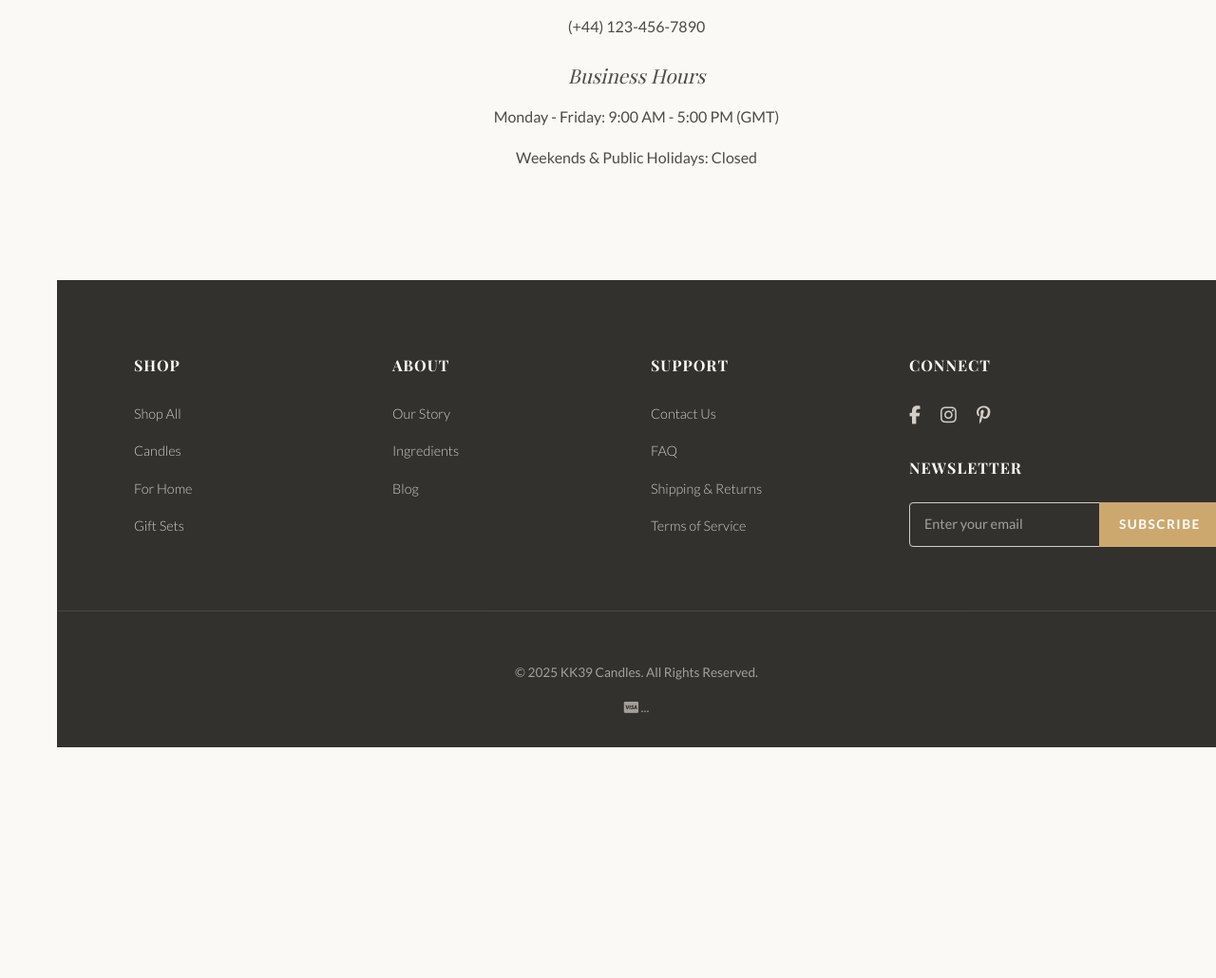
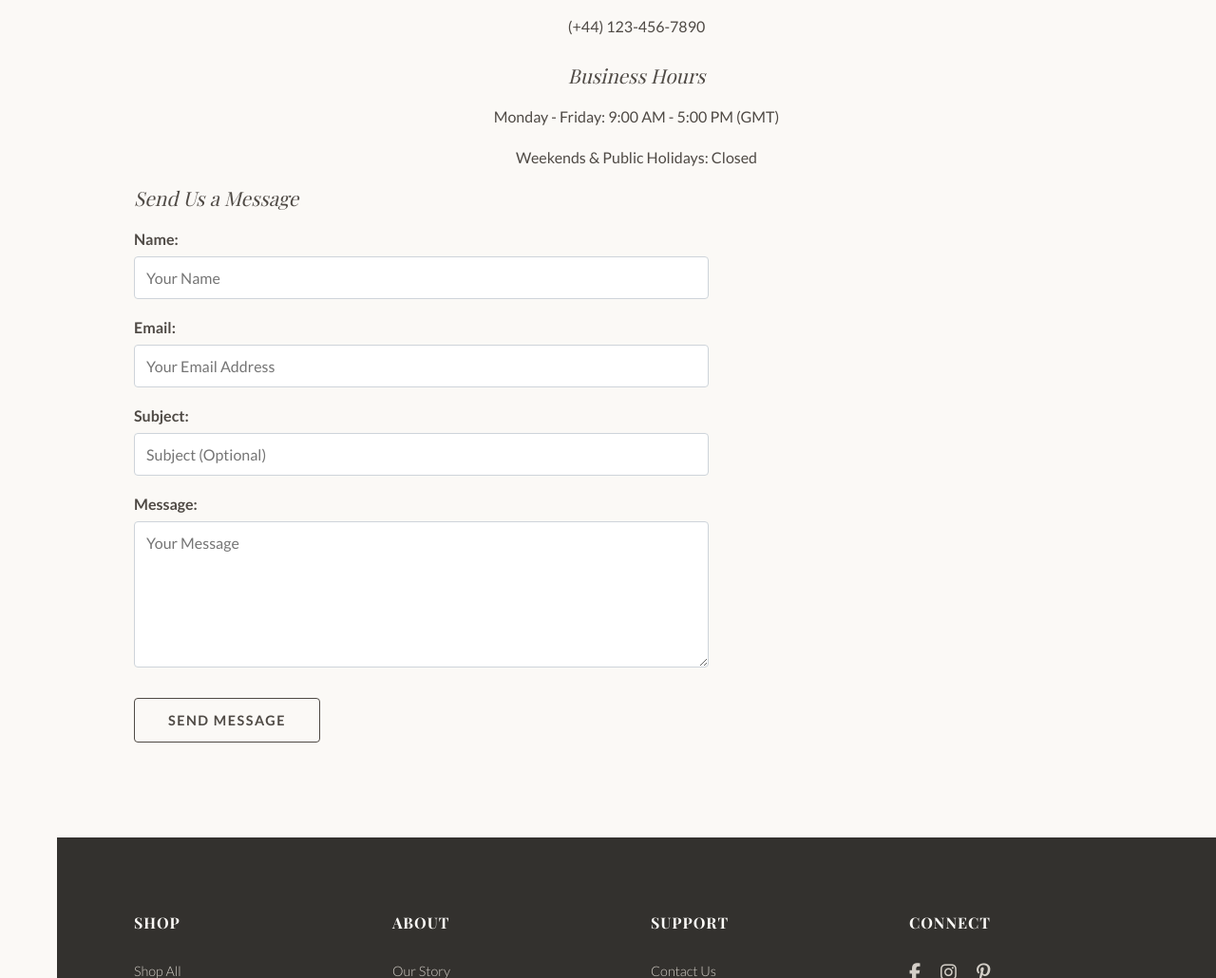
Before and after one commit to kristine-kiki/KK39_Candles, a Django app: page /support/contact/ in a window 1280 px wide. Shown: the part 699-1729 px from the top of the page at 95% size. Before the commit the page ends 1486 px from the top, so only its background shows below. Run offline with Django 3.2, Linux system fonts and the light colour scheme; some libraries are stand-ins or nearby versions.

Commit message:
add contact form,update views,allowing users to send messages,check funcionality

```diff
--- a/KK39_Candles/settings.py
+++ b/KK39_Candles/settings.py
@@ -185,6 +185,7 @@ STRIPE_PUBLIC_KEY = os.getenv('STRIPE_PUBLIC_KEY', '')
 STRIPE_SECRET_KEY = os.getenv('STRIPE_SECRET_KEY', '')
 STRIPE_WH_SECRET = os.getenv('STRIPE_WH_SECRET','')
 DEFAULT_FROM_EMAIL = 'hello@kk39candles.com'
+CONTACT_EMAIL = 'hello@kk39candles.com'
 
 
 # Default primary key field type
--- /dev/null
+++ b/contact/forms.py
@@ -0,0 +1,21 @@
+from django import forms
+
+class ContactForm(forms.Form):
+    name = forms.CharField(
+        max_length=100,
+        required=True,
+        widget=forms.TextInput(attrs={'placeholder': 'Your Name'})
+    )
+    email = forms.EmailField(
+        required=True,
+        widget=forms.EmailInput(attrs={'placeholder': 'Your Email Address'})
+    )
+    subject = forms.CharField(
+        max_length=150,
+        required=False, # Make subject optional, or True if required
+        widget=forms.TextInput(attrs={'placeholder': 'Subject (Optional)'})
+    )
+    message = forms.CharField(
+        required=True,
+        widget=forms.Textarea(attrs={'placeholder': 'Your Message', 'rows': 5})
+    )
--- a/contact/templates/contact/contact_us.html
+++ b/contact/templates/contact/contact_us.html
@@ -20,9 +20,46 @@
                 <h3 class="mt-4">Business Hours</h3>
                 <p>Monday - Friday: 9:00 AM - 5:00 PM (GMT)</p>
                 <p>Weekends & Public Holidays: Closed</p>
-
+            </div>
+            <!--Contact form-->
+            <div class="col-md-7">
+                <h3>Send Us a Message</h3>
+                <form method="POST" action="{% url 'contact:contact_us' %}" id="contact-us-form">
+                    {% csrf_token %}
+                    {{ form.as_p }}
+                    <button type="submit" class="btn btn-primary mt-2">Send Message</button>
+                </form>
             </div>
         </div>
     </div>
 </section>
 {% endblock content %}
+
+{% block extra_css %}
+<style>
+    /* Optional: Add some basic styling */
+    #contact-us-form p { /* Styles for when using form.as_p */
+        margin-bottom: 1rem;
+    }
+    #contact-us-form label {
+        display: block;
+        margin-bottom: .3rem;
+        font-weight: bold;
+    }
+    #contact-us-form input[type="text"],
+    #contact-us-form input[type="email"],
+    #contact-us-form textarea {
+        width: 100%;
+        padding: .5rem .75rem;
+        border: 1px solid #ced4da;
+        border-radius: .25rem;
+    }
+    #contact-us-form textarea {
+        min-height: 120px;
+    }
+    #contact-us-form .invalid-feedback { /* For custom loop rendering errors */
+        color: #dc3545;
+        font-size: 0.875em;
+    }
+</style>
+{% endblock extra_css %}
--- a/contact/views.py
+++ b/contact/views.py
@@ -1,4 +1,9 @@
-from django.shortcuts import render
+from django.shortcuts import render, redirect
+from django.core.mail import send_mail
+from django.conf import settings
+from django.template.loader import render_to_string
+from django.contrib import messages
+from .forms import ContactForm
 
 # Create your views here.
 
@@ -6,7 +11,47 @@ def contact(request):
     """
     Renders the 'Contact Us' page.
     """
-    context = {}
+    if request.method == 'POST':
+        form = ContactForm(request.POST)
+        if form.is_valid():
+            # Form is valid, process the data
+            name = form.cleaned_data['name']
+            from_email = form.cleaned_data['email'] # User's email
+            subject = form.cleaned_data['subject']
+            message_body = form.cleaned_data['message']
+
+            # Prepare email content
+            email_subject = f'New Contact Form Message: {subject if subject else "Enquiry"}'
+            email = render_to_string('contact/emails/email.html', {
+                'name': name,
+                'from_email': from_email,
+                'subject': subject,
+                'message_body': message_body,
+            })
+            email = f"Message from: {name} <{from_email}>\n\nSubject: {subject}\n\nMessage:\n{message_body}"
+
+            try:
+                send_mail(
+                    subject=email_subject,
+                    message=email, # Plain text version
+                    from_email=settings.DEFAULT_FROM_EMAIL,
+                    recipient_list=[settings.CONTACT_EMAIL],
+                    html_message=email, # HTML version (optional but nice)
+                    fail_silently=False,
+                )
+                messages.success(request, 'Thank you for your message! We will get back to you soon.')
+                return redirect('contact:contact_us')
+            except Exception as e:
+                messages.error(request, f'Sorry, there was an error sending your message: {e}. Please try again later or contact us directly via email.')
+
+        else:
+            messages.error(request, 'Please correct the errors below.')
+    else:
+        form = ContactForm()
+
+    context = {
+        'form': form,
+    }
     return render(request, 'contact/contact_us.html', context)
 
 def faq(request):
--- a/templates/includes/main-nav.html
+++ b/templates/includes/main-nav.html
@@ -64,7 +64,7 @@
                     </div>
                 </li>
                 <li class="nav-item">
-                    <a class="nav-link" href="#" id="contact-link-main">Contact</a>
+                    <a class="nav-link" href="{% url 'contact:contact_us' %}" id="contact-link-main">Contact</a>
                 </li>
             </ul>
 
```
Also changed, not shown: contact/templates/contact/emails/email.html (added, +18 -0 lines).
